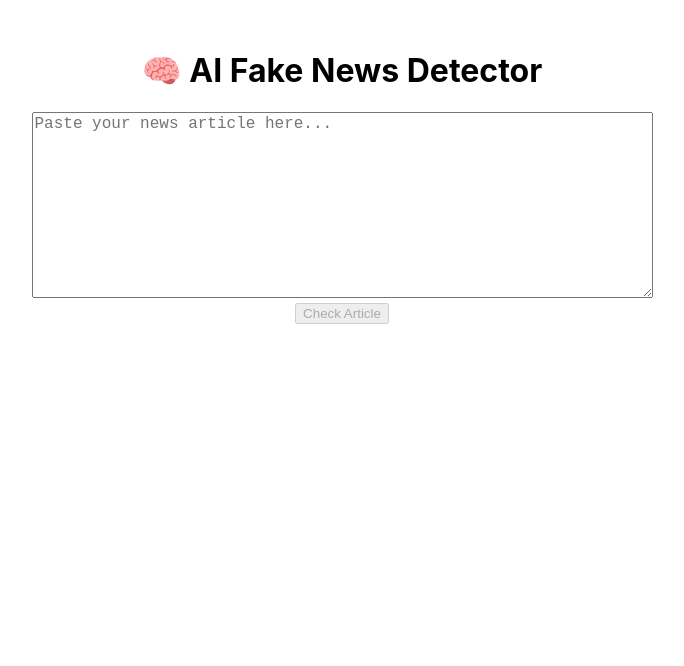
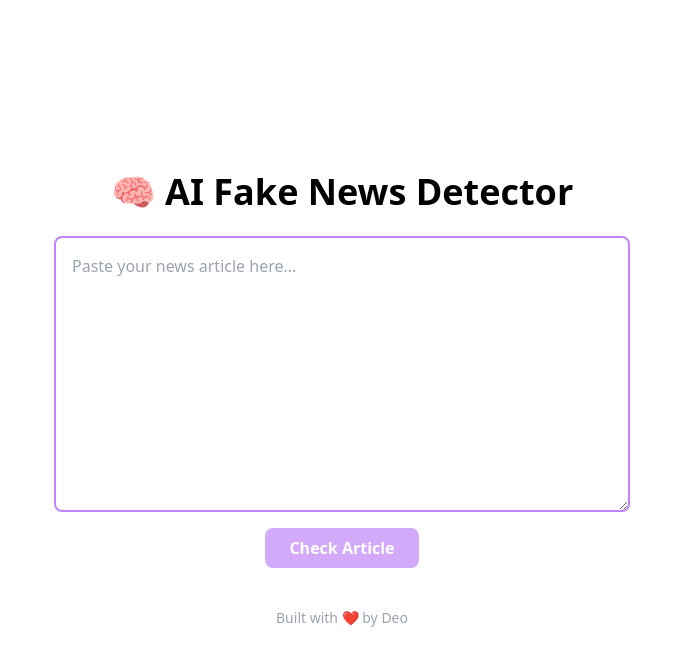
Before and after one commit to Lens2199/ai-fake-news-detector, a React (Create React App) app in the folder frontend/: page / in a window 1280 px wide. Shown: the top 666 px of the page, without its empty margins (298-982 px from the left). Built offline with nearby package versions, Linux system fonts and the light colour scheme.

Commit message:
✨ Final UI polish: animations, emoji labels, confidence bar, and branding footer

```diff
--- /dev/null
+++ b/frontend/postcss.config.js
@@ -0,0 +1,6 @@
+module.exports = {
+  plugins: {
+    tailwindcss: {},
+    autoprefixer: {},
+  },
+}
--- a/frontend/src/App.js
+++ b/frontend/src/App.js
@@ -18,7 +18,13 @@ function App() {
       });
 
       const data = await response.json();
-      setResult(data[0]); // response is an array with Fake/Real labels
+      const predictions = Array.isArray(data) ? data.flat() : [];
+      const bestResult = predictions.reduce(
+        (prev, current) => (current.score > prev.score ? current : prev),
+        { label: 'unknown', score: 0 }
+      );
+
+      setResult(bestResult);
     } catch (error) {
       console.error('Error analyzing:', error);
       setResult({ label: 'error', score: 0 });
@@ -27,31 +33,64 @@ function App() {
     }
   };
 
+  const getLabel = (label) => {
+    if (label === 'Fake') return '❌ FAKE';
+    if (label === 'Real') return '✅ REAL';
+    return '🌀 UNKNOWN';
+  };
+
+  const getColor = (label) => {
+    if (label === 'Fake') return 'border-red-400 text-red-600';
+    if (label === 'Real') return 'border-green-400 text-green-600';
+    return 'border-blue-400 text-blue-600';
+  };
+
   return (
-    <div className="App" style={{ padding: 30 }}>
-      <h1>🧠 AI Fake News Detector</h1>
+    <div className="min-h-screen bg-white flex flex-col items-center justify-center px-4 sm:px-8 py-10">
+      <h1 className="text-3xl sm:text-4xl font-bold text-center mb-6">🧠 AI Fake News Detector</h1>
+
       <textarea
         value={text}
         onChange={(e) => setText(e.target.value)}
         placeholder="Paste your news article here..."
         rows="10"
-        cols="60"
-        style={{ fontSize: 16 }}
+        className="w-full max-w-xl border-2 border-purple-400 rounded-lg p-4 mb-4 placeholder-gray-400 focus:outline-none focus:ring-2 focus:ring-purple-500"
       />
-      <br />
-      <button onClick={analyzeText} disabled={loading || !text.trim()}>
+
+      <button
+        onClick={analyzeText}
+        disabled={loading || !text.trim()}
+        className={`bg-purple-500 hover:bg-purple-600 text-white font-semibold py-2 px-6 rounded-lg transition duration-200 disabled:opacity-50 flex items-center gap-2 ${loading ? 'animate-pulse' : ''}`}
+      >
+        {loading && <span className="w-4 h-4 border-2 border-white border-t-transparent rounded-full animate-spin"></span>}
         {loading ? 'Analyzing...' : 'Check Article'}
       </button>
 
       {result && (
-        <div style={{ marginTop: 20 }}>
-          <h2>🧾 Result:</h2>
-          <p>
-            <strong>{result.label.toUpperCase()}</strong> <br />
-            Confidence: {(result.score * 100).toFixed(2)}%
+        <div className={`mt-6 p-6 rounded-xl shadow-lg max-w-md w-full text-center border-2 ${getColor(result.label)}`}>
+          <h2 className="text-lg font-semibold">🧾 Result:</h2>
+          <p className={`text-2xl font-bold mt-2 ${getColor(result.label)}`}>
+            {getLabel(result.label)}
+          </p>
+          <div className="relative w-full h-2 bg-gray-200 rounded-full my-2">
+            <div
+              className={`absolute top-0 left-0 h-2 rounded-full ${
+                result.label === 'Real'
+                  ? 'bg-green-500'
+                  : result.label === 'Fake'
+                  ? 'bg-red-500'
+                  : 'bg-blue-500'
+              }`}
+              style={{ width: `${(result.score * 100).toFixed(0)}%` }}
+            ></div>
+          </div>
+          <p className="text-gray-700">
+            Confidence: {typeof result.score === 'number' ? (result.score * 100).toFixed(2) : '0.00'}%
           </p>
         </div>
       )}
+
+      <footer className="mt-10 text-sm text-gray-400">Built with ❤️ by Deo</footer>
     </div>
   );
 }
--- a/frontend/src/index.css
+++ b/frontend/src/index.css
@@ -1,13 +1,23 @@
-body {
-  margin: 0;
-  font-family: -apple-system, BlinkMacSystemFont, 'Segoe UI', 'Roboto', 'Oxygen',
-    'Ubuntu', 'Cantarell', 'Fira Sans', 'Droid Sans', 'Helvetica Neue',
-    sans-serif;
-  -webkit-font-smoothing: antialiased;
-  -moz-osx-font-smoothing: grayscale;
+@tailwind base;
+@tailwind components;
+@tailwind utilities;
+
+
+@tailwind base;
+@tailwind components;
+@tailwind utilities;
+
+@keyframes fade-in {
+  from {
+    opacity: 0;
+    transform: scale(0.96);
+  }
+  to {
+    opacity: 1;
+    transform: scale(1);
+  }
 }
 
-code {
-  font-family: source-code-pro, Menlo, Monaco, Consolas, 'Courier New',
-    monospace;
+.animate-fade-in {
+  animation: fade-in 0.4s ease-out forwards;
 }
--- /dev/null
+++ b/frontend/tailwind.config.js
@@ -0,0 +1,8 @@
+/** @type {import('tailwindcss').Config} */
+module.exports = {
+  content: ["./src/**/*.{js,jsx,ts,tsx}"],  // <--- This is the important fix
+  theme: {
+    extend: {},
+  },
+  plugins: [],
+}
```
Also changed, not shown: frontend/package.json (+6 -1 lines), 1 other file (tests, documents, lock files or other folders).
